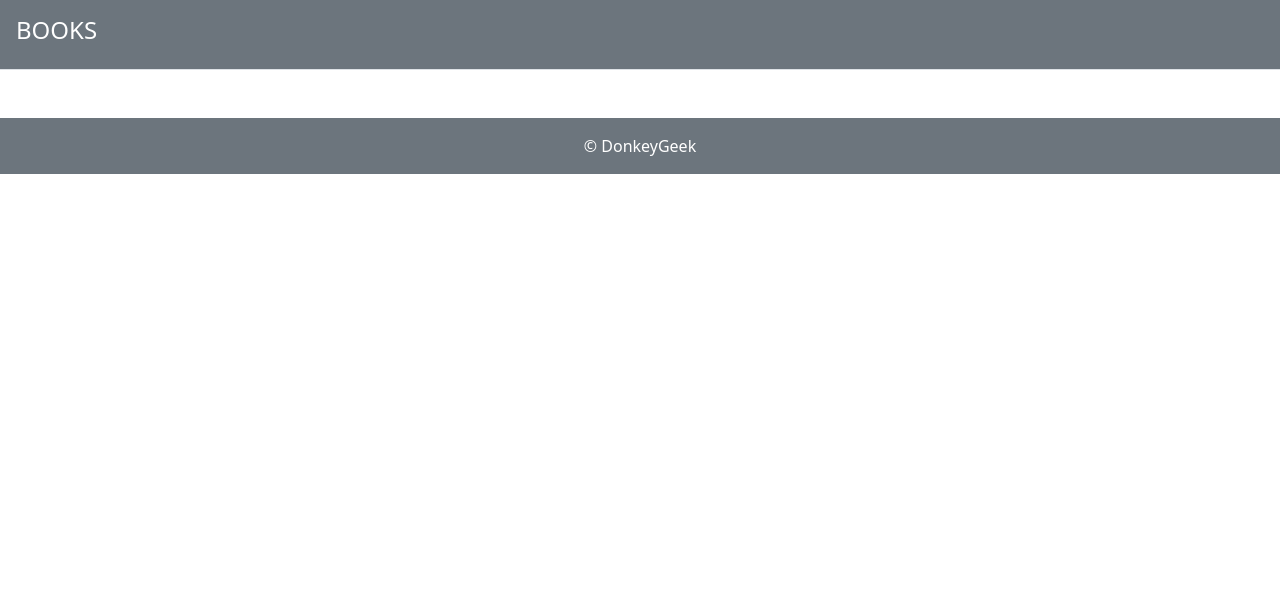
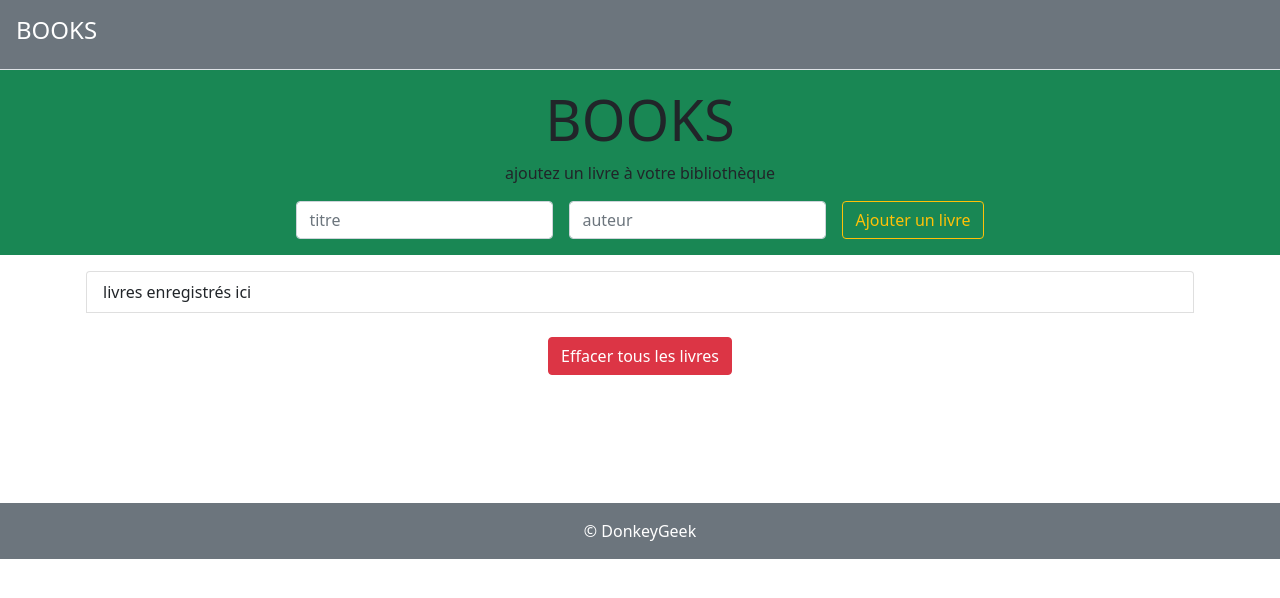
Before and after one commit to jeanlouisHERVE/BOOKS, a React (Create React App) app in the folder book-project/: page / in a window 1280 px wide. Shown: the top 598 px of the page. Built offline with nearby package versions, Linux system fonts and the light colour scheme.

Commit message:
addBook Page

```diff
--- a/book-project/src/App.js
+++ b/book-project/src/App.js
@@ -1,11 +1,13 @@
 import './App.css';
 import Footer from './components/Footer';
 import Navbar from './components/Navbar';
+import AddBooks from './containers/AddBooks';
 
 function App() {
   return (
     <div className="App">
       <Navbar />
+      <AddBooks />
       <Footer />
     </div>
   );
--- /dev/null
+++ b/book-project/src/containers/AddBooks.jsx
@@ -0,0 +1,42 @@
+import React from 'react'
+
+const AddBooks = () => {
+  return (
+    <main role="main">
+        <div className='jumbotron jumbotron-fluid bg-success p-3'>
+            <div className='container text-center'>
+                <h1 className='display-4'>BOOKS</h1>
+                <p>ajoutez un livre à votre bibliothèque</p>
+                <form className='form-inline d-flex justify-content-center'>
+                    <div className='form-group'>
+                        <input type="text" className='form-control' placeholder='titre' required/>
+                    </div>
+                    <div className='form-group ms-3'>
+                        <input type="text" className='form-control' placeholder='auteur' required/>
+                    </div>
+                    <div className='form-group ms-3'>
+                    <button className='btn btn-outline-warning '>Ajouter un livre </button>
+                    </div>
+                </form>
+            </div>
+        </div>
+        <div className='container p-3' style={{minHeight: "200px"}}>
+            <div className='row'>
+                <div className='col-md-12'>
+                    <ul className='list-group'>
+                        <li className='list-group-item list-group-light d-flex justify-content-between'>
+                            livres enregistrés ici
+                        </li>
+                        <div className='d-flex justify-content-center'>
+                            <button className='btn btn-danger mt-4 mb-5'>Effacer tous les livres</button>
+                        </div>
+                    </ul>
+                </div>
+
+            </div>
+        </div>
+    </main>
+  )
+}
+
+export default AddBooks
```
